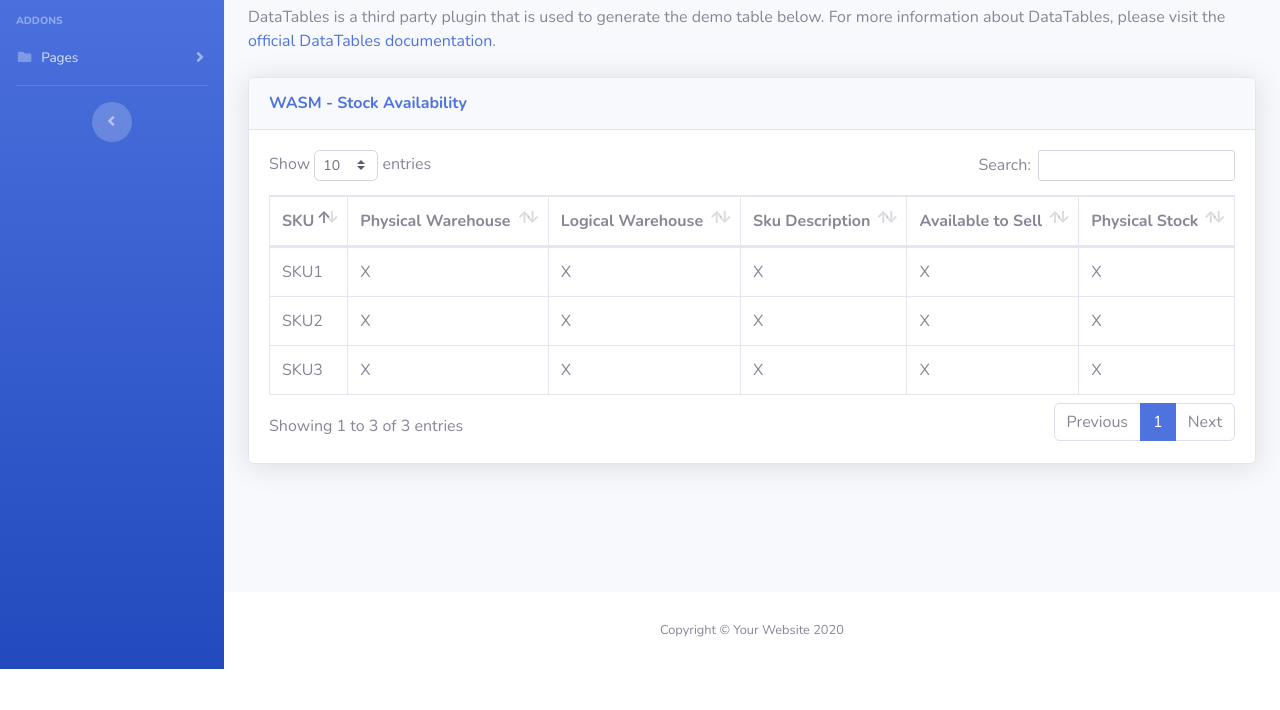
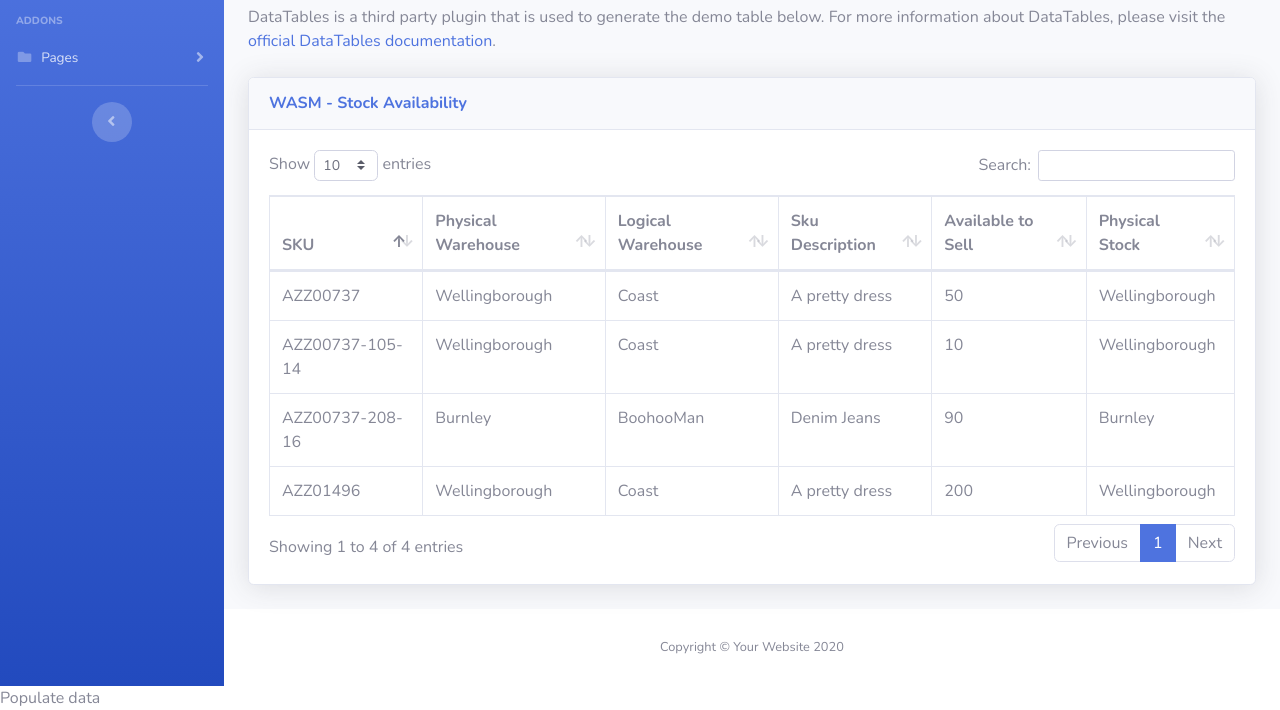
Before and after one commit to lailakat/stock-app, a website with bundled scripts: page index.html in a window 1280 px wide. Shown: the part 131-841 px from the top of the page. Before the commit the page ends 800 px from the top, so only its background shows below. Built offline with nearby package versions, Linux system fonts and the light colour scheme.

Commit message:
add updated table with json response file

```diff
--- a/data/stock-response.json
+++ b/data/stock-response.json
@@ -1,40 +1,34 @@
 {
-	"UK1": {
-		"BOOHOO": {
-			"SKU1": {
-				"availableQuantity": 10,
-				"physicalQuantity": 12
-			}
-		},
-		"NAPA": {
-			"SKU2": {
-				"availableQuantity": 5,
-				"physicalQuantity": 5
-			},
-			"SKU3": {
-				"availableQuantity": 23,
-				"physicalQuantity": 30
-			}
-		}
+	"AZZ00737": {
+	  "sku": "AZZ00737",
+	  "physicalWarehouse": "Wellingborough",
+	  "logicalWarehouse": "Coast",
+	  "skuDescription": "A pretty dress",
+	  "availableToSell": 50,
+	  "physicalStock": "X"
 	},
-
-	"UK3": {
-		"BOOHOO": {
-			"SKU1": {
-				"availableQuantity": 1,
-				"physicalQuantity": 1
-			}
-		},
-		"NAPA": {
-			"SKU2": {
-				"availableQuantity": 3,
-				"physicalQuantity": 10
-			}
-		},
-
-		"SKU3": {
-			"availableQuantity": 12,
-			"physicalQuantity": 15
-		}
+	"AZZ00737-105-14": {
+	  "sku": "AZZ00737-105-14",
+	  "physicalWarehouse": "Wellingborough",
+	  "logicalWarehouse": "Coast",
+	  "skuDescription": "A pretty dress",
+	  "availableToSell": 10,
+	  "physicalStock": "X"
+	},
+	"AZZ00737-208-16": {
+	  "sku": "AZZ00737-208-16",
+	  "physicalWarehouse": "Burnley",
+	  "logicalWarehouse": "BoohooMan",
+	  "skuDescription": "Denim Jeans",
+	  "availableToSell": 90,
+	  "physicalStock": "X"
+	},
+	"AZZ01496": {
+	  "sku": "AZZ01496",
+	  "physicalWarehouse": "Wellingborough",
+	  "logicalWarehouse": "Coast",
+	  "skuDescription": "A pretty dress",
+	  "availableToSell": 200,
+	  "physicalStock": "X"
 	}
-}
+  }
--- a/index.html
+++ b/index.html
@@ -385,15 +385,6 @@
                                             <th>Physical Stock</th>
                                         </tr>
                                     </thead>
-                                   <!-- <tfoot>
-                                        <tr class="bg-info">
-                                            <th>SKU</th>
-                                            <th>Physical Warehouse</th>
-                                            <th>Logical Warehouse</th>
-                                            <th>Sku Description</th>
-                                            <th>Physical Stock</th>
-                                        </tr>
-                                    </tfoot>-->
                                     <tbody id="myTable">
 
                                     </tbody>
@@ -466,9 +457,9 @@
     <!-- Page level custom scripts -->
     <script src="js/demo/datatables-demo.js"></script>
 
-    <!-- Populate data
-    <script src ="js/script.js"></script>-->
-    <script src ="script.js"></script>
+     Populate data
+   <!--  <script src ="js/script.js"></script>-->
+     <script src ="script.js"></script>
 
 </body>
 
--- a/js/script.js
+++ b/js/script.js
@@ -12,7 +12,7 @@ var myArray = [
         'physicalWarehouse': 'Wellingborough',
         'logicalWarehouse': 'Coast',
         'skuDescription': 'A pretty dress',
-        'availableToSell': '50',
+        'availableToSell': '30',
         'physicalStock': 'X'
     },
     {
@@ -86,6 +86,7 @@ function buildTable(data) {
 
     let table = document.getElementById('myTable');
 
+
     for (let i = 0; i < data.length; i++ ) {
         let row = `<tr>
                         <td>${data[i].sku}</td>
--- a/package.json
+++ b/package.json
@@ -36,7 +36,9 @@
         "chart.js": "2.9.4",
         "datatables.net-bs4": "1.10.22",
         "jquery": "3.5.1",
-        "jquery.easing": "^1.4.1"
+        "jquery.easing": "^1.4.1",
+        "lodash": "^4.17.21",
+        "typy": "^3.3.0"
     },
     "devDependencies": {
         "browser-sync": "2.26.13",
--- a/script.js
+++ b/script.js
@@ -1,42 +1,38 @@
 // JSON DATA
 
-async function fetchRequest() {
-
-    const response = await fetch ("data/stock-request.json")
-    const keys = await response.json()
-
-    const response2 = await fetch ("data/stock-response.json")
-    const values = await response2.json()
+const url = 'data/stock-response.json';
 
 
 
-    let table = document.getElementById('myTable')
+async function fetchResponse() {
 
-    for (let value in keys.skus) {
+    const response = await fetch(url)
+    const data = await response.json()
 
-        let obj = keys.skus[value]
+    let dataArray = Object.values(data)
 
-        // map obj keys with obj values here somehow
+    for (values of dataArray) {
+        let sku = values.sku;
+        let physicalWarehouse = values.physicalWarehouse;
+        let logicalWarehouse = values.logicalWarehouse;
+        let skuDescription = values.skuDescription;
+        let availableToSell = values.availableToSell;
+        let physicalStock = values.physicalWarehouse;
 
+        let table = document.getElementById('myTable')
+        let row =
+                `<tr>
+                    <td>${sku}</td>
+                    <td>${physicalWarehouse}</td>
+                    <td>${logicalWarehouse}</td>
+                    <td>${skuDescription}</td>
+                    <td>${availableToSell}</td>
+                    <td>${physicalStock}</td>
+                </tr>`
 
-        console.log(values.UK1.BOOHOO)
-
-        let row = `<tr>
-                        <td>${obj}</td>
-                        <td>X</td>
-                        <td>X</td>
-                        <td>X</td>
-                        <td>X</td>
-                        <td>X</td>
-                    </tr>`
-
-            table.innerHTML += row
-
-        console.log(obj)
+        table.innerHTML += row
     }
 
 }
 
-
-
-fetchRequest()
+fetchResponse()
```
Also changed, not shown: 2 other files.
